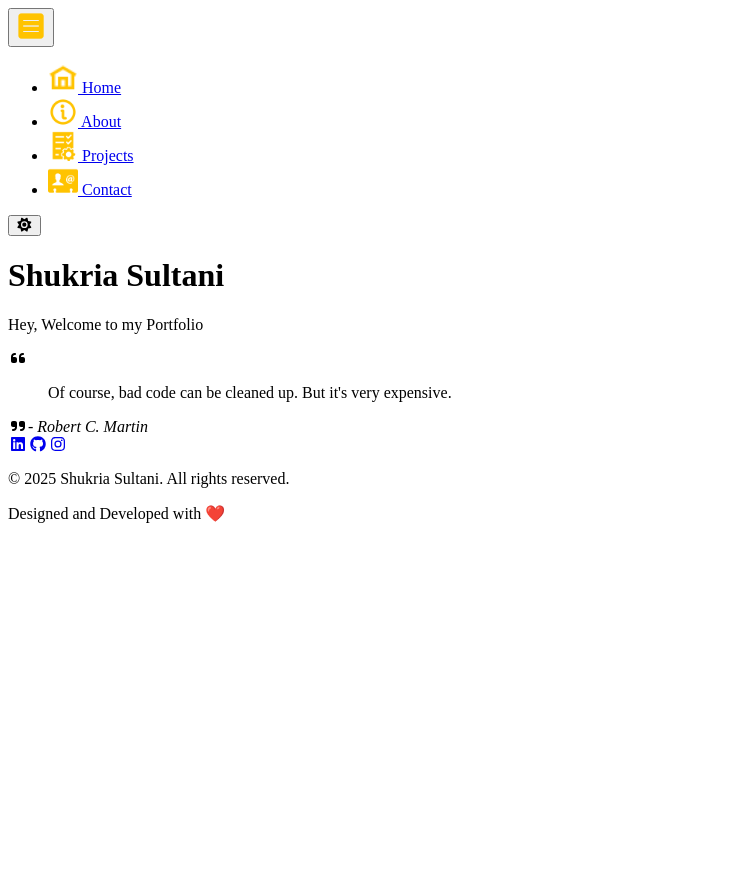
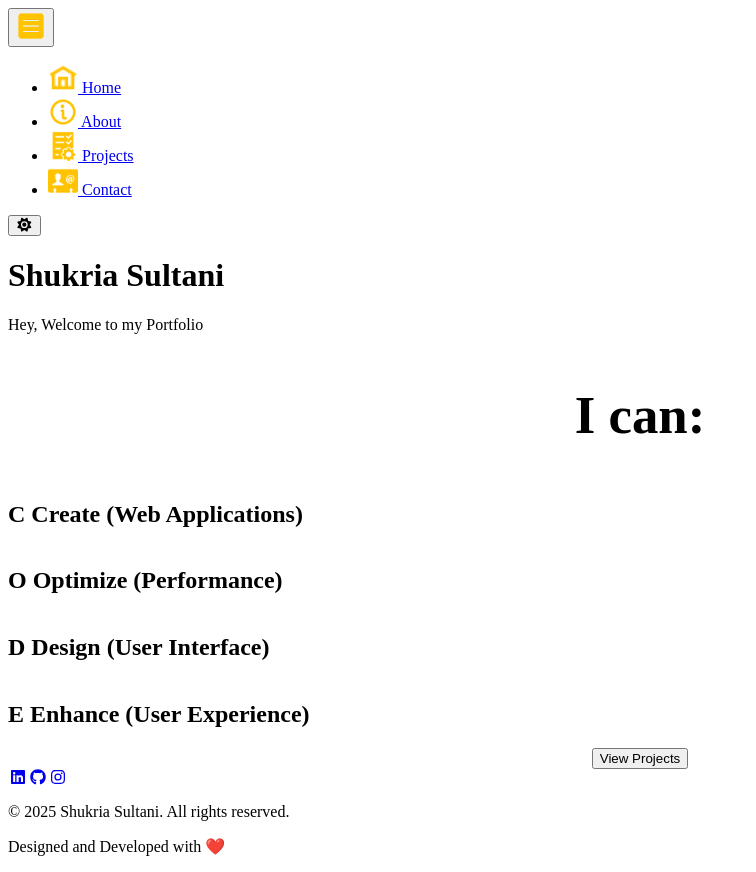
Before and after one commit to shukria-sultani/developer-portfolio, a React (Vite) app: page /header in a window 1280 px wide. Shown: the whole page, without its empty margins (0-756 px from the left). Before the commit the page ends 800 px from the top, so only its background shows below. Built offline with nearby package versions, Linux system fonts and the light colour scheme; the HTML template or start-up script is replaced by a standard one.

Commit message:
Enhanced the Hero section.

```diff
--- a/src/Components/Header.jsx
+++ b/src/Components/Header.jsx
@@ -1,42 +1,10 @@
-import React from 'react';
-import { FontAwesomeIcon } from '@fortawesome/react-fontawesome';
-import { faQuoteLeft, faQuoteRight } from '@fortawesome/free-solid-svg-icons';
+import React from "react";
+import { FontAwesomeIcon } from "@fortawesome/react-fontawesome";
+import { faQuoteLeft, faQuoteRight } from "@fortawesome/free-solid-svg-icons";
+import { useNavigate } from "react-router-dom";
 
-export default function Header({message}) {
-  const quotes = [
-    {
-      text: "Coding is like poetry should be short and concise.",
-      author: "Santosh Kalwar"
-    },
-    {
-      text: "It's not a bug; it's an undocumented feature.",
-      author: "Anonymous"
-    },
-    {
-      text: "First, solve the problem. Then, write the code.",
-      author: "John Johnson"
-    },
-    {
-      text: "Code is like humor. When you have to explain it, it's bad.",
-      author: "Cory House"
-    },
-    {
-      text: "Make it work, make it right, make it fast.",
-      author: "Kent Beck"
-    },
-    {
-      text: "Clean code always looks like it was written by someone who cares.",
-      author: "Robert C. Martin"
-    },
-    {
-      text: "Of course, bad code can be cleaned up. But it's very expensive.",
-      author: "Robert C. Martin"
-    }
-  ];
-
-  // Generate a random index
-  const randomIndex = Math.floor(Math.random() * quotes.length);
-  const randomQuote = quotes[randomIndex];
+export default function Header({ message }) {
+  const navigate = useNavigate();
 
   return (
     <div className="header-container">
@@ -44,15 +12,26 @@ export default function Header({message}) {
         <h1>Shukria Sultani</h1>
         <p>{message}</p>
       </div>
-      <div className="quote-container">
-        <div className="quote">
-          <FontAwesomeIcon icon={faQuoteLeft} className="quote-icon" />
-          <blockquote>
-            <p style={{backgroundColor:"#fff"}}>{randomQuote.text}</p>
-          </blockquote>
-          <FontAwesomeIcon icon={faQuoteRight} className="quote-icon" />
-          <cite>- {randomQuote.author}</cite>
+      <div className="hero-container" style={{display: "flex", flexDirection: "column"}}>
+        <div className="hero" style={{display: "flex", flexDirection: "column"}}>
+          <h1 className="ican" style={{fontSize: "3.3rem", alignSelf: "center"}}>I can:</h1>
+          <h2>
+            C <span>Create (Web Applications)</span>
+          </h2>
+          <h2>
+            O <span>Optimize (Performance)</span>
+          </h2>
+          <h2>
+            D <span>Design (User Interface)</span>
+          </h2>
+          <h2>
+            E <span>Enhance (User Experience)</span>
+          </h2>
         </div>
+
+        <button className="cta" onClick={() => navigate("/projects")} style={{alignSelf: "center"}}>
+          View Projects
+        </button>
       </div>
     </div>
   );
--- a/src/styles.css
+++ b/src/styles.css
@@ -410,7 +410,7 @@ nav {
   border-bottom: none;
 }
 
-.toggle-button {
+.hero-container button, .toggle-button {
   background-color: var(--secondary-color);
   color: var(--primary-color);
   font-size: 1rem;
@@ -424,7 +424,7 @@ nav {
   transition: background-color 0.3s ease, transform 0.2s ease;
 }
 
-.toggle-button:hover {
+ .toggle-button:hover {
   background-color: var(--secondary-color);
   transform: translateY(-2px);
 }
@@ -1370,3 +1370,17 @@ nav {
   background-color: var(--primary-color);
   color: var(--secondary-color);
 }
+.ican{
+   color: var(--secondary-color);
+   line-height: 0px;
+}
+.hero h2{
+  color: var(--secondary-color);
+  font-size: 2rem;
+  line-height: 0px;
+}
+
+.hero h2 span{
+  color: var(--primary-color);
+  font-size: 1.4rem;
+}
```
